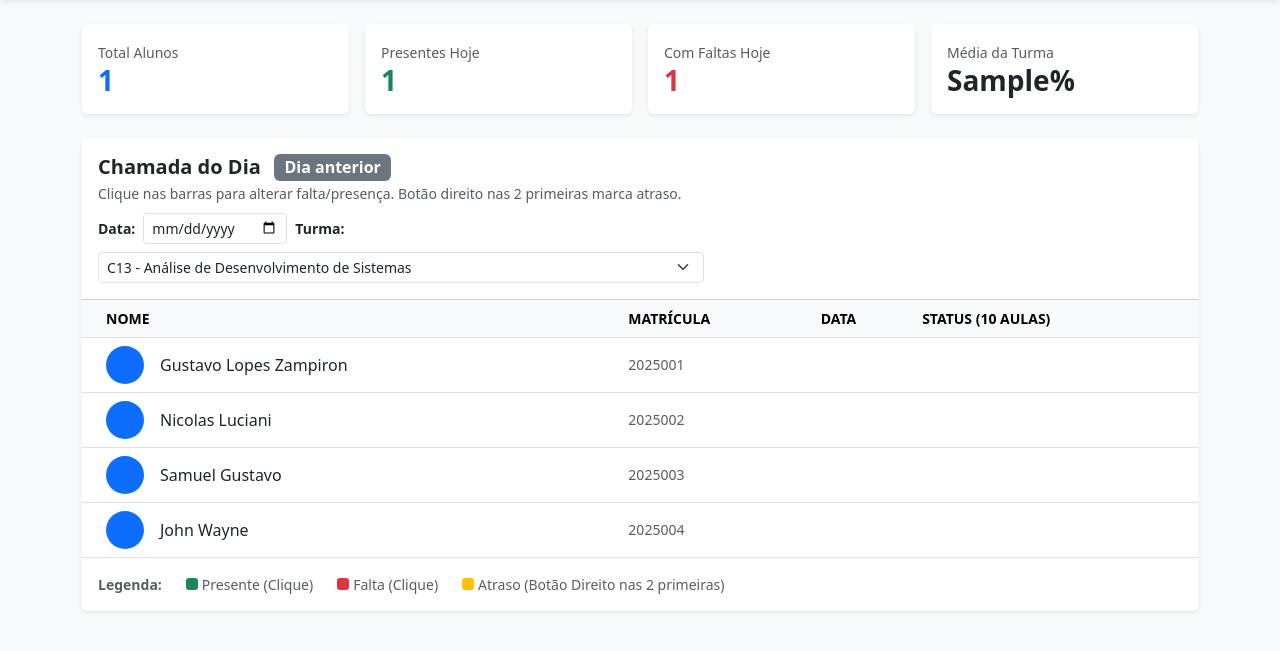
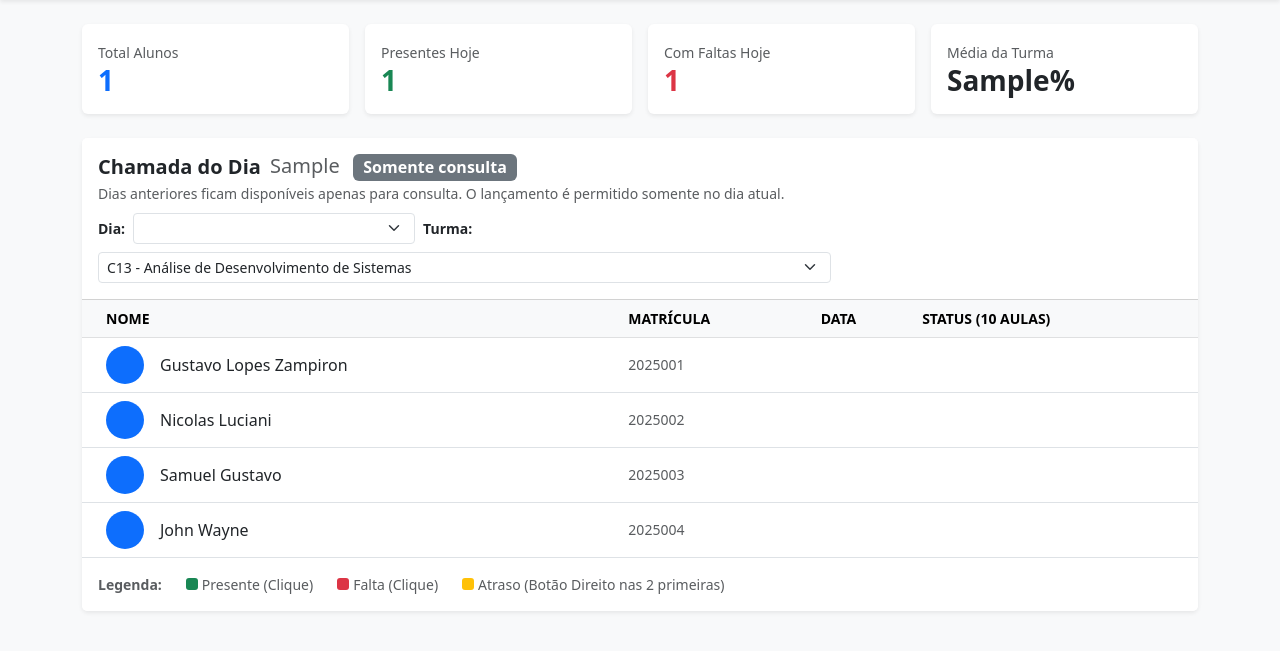
Before and after one commit to ZAMPIRON/tcc-frequencyon, a Flask app: template templates/professor/frequencia.html in a window 1280 px wide. Shown: the part 56-707 px from the top of the page. Run offline with Flask 3, Linux system fonts and the light colour scheme; the template is opened without the code that fills it: values that come from a table or form of the project are taken from there, most other values are stand-ins (such as "Sample title", 1, 10 or a date in 2020).

Commit message:
ajuste na tela de professor, falta a tela do aluno

```diff
--- a/templates/professor/frequencia.html
+++ b/templates/professor/frequencia.html
@@ -38,6 +38,16 @@
         .bar:hover {
             transform: scale(1.18);
             box-shadow: 0 2px 4px rgba(0, 0, 0, 0.2);
+        }
+
+        .bar-bloqueada {
+            cursor: pointer;
+            opacity: 0.72;
+        }
+
+        .bar-bloqueada:hover {
+            transform: none;
+            box-shadow: none;
         }
 
         /* Estados das barras */
@@ -117,16 +127,21 @@
                 <div class="d-flex align-items-center justify-content-between flex-wrap gap-2">
                     <div>
                         <h5 class="fw-bold mb-0">Chamada do Dia
-                            {% if not eh_hoje %}<span class="badge bg-secondary ms-2 fs-6">Dia anterior</span>{% endif %}
+                            <span class="text-muted fw-normal ms-1">{{ data_exibicao }}</span>
+                            {% if eh_hoje %}<span class="badge bg-success ms-2 fs-6">Hoje</span>{% else %}<span class="badge bg-secondary ms-2 fs-6">Somente consulta</span>{% endif %}
                         </h5>
-                        <small class="text-muted">Clique nas barras para alterar falta/presença. Botão direito nas 2 primeiras marca atraso.</small>
+                        <small class="text-muted">{% if pode_editar %}Clique nas barras para alterar falta/presença. Botão direito nas 2 primeiras marca atraso.{% else %}Dias anteriores ficam disponíveis apenas para consulta. O lançamento é permitido somente no dia atual.{% endif %}</small>
                     </div>
 
                     <form method="GET" action="{{ url_for('professor.chamada') }}" class="d-flex align-items-center gap-2 flex-wrap">
-                        <label class="form-label mb-0 small fw-bold text-nowrap">Data:</label>
-                        <input type="date" name="data" value="{{ data_iso }}" max="{{ hoje_iso }}"
-                               class="form-control form-control-sm" style="width:auto"
-                               onchange="this.form.submit()">
+                        <label class="form-label mb-0 small fw-bold text-nowrap">Dia:</label>
+                        <select name="data" class="form-select form-select-sm" style="width:auto" onchange="this.form.submit()">
+                            {% for dia in dias_semana %}
+                                <option value="{{ dia.iso }}" {% if dia.selecionado %}selected{% endif %} {% if not dia.disponivel %}disabled{% endif %}>
+                                    {{ dia.nome }} - {{ dia.display }}{% if not dia.disponivel %} (futuro){% endif %}
+                                </option>
+                            {% endfor %}
+                        </select>
                         <label class="form-label mb-0 small fw-bold text-nowrap">Turma:</label>
                         <select name="turma_id" class="form-select form-select-sm" onchange="this.form.submit()">
                             {% for turma in turmas %}
@@ -164,12 +179,11 @@
                                 <td>
                                     <div class="bar-container">
                                         {% for estado in aluno.status %}
-                                            <div class="bar {{ 'on' if estado == 'presente' else ('late' if estado == 'atraso' else 'off') }}"
+                                            <div class="bar {{ 'on' if estado == 'presente' else ('late' if estado == 'atraso' else 'off') }} {{ 'bar-bloqueada' if not pode_editar else '' }}"
                                                  data-aluno="{{ aluno.id }}"
                                                  data-barra="{{ loop.index0 }}"
-                                                 title="Aula {{ loop.index }}: {{ estado|capitalize }}"
-                                                 onclick="registrarClique(this)"
-                                                 oncontextmenu="registrarAtraso(event, this)"></div>
+                                                 title="Aula {{ loop.index }}: {{ estado|capitalize }}{% if pode_editar %} (alterável){% else %} (senha de administrador para alterar){% endif %}"
+                                                 onclick="registrarClique(this)" oncontextmenu="registrarAtraso(event, this)"></div>
                                         {% endfor %}
                                     </div>
                                 </td>
@@ -201,55 +215,94 @@
     </div>
 
     <script>
-        // Alterna entre Presente e Falta (Clique Esquerdo)
-        function registrarClique(elemento) {
-            const alunoId = elemento.getAttribute('data-aluno');
-            const barraIndice = elemento.getAttribute('data-barra');
+        const DATA_TELA = '{{ data_iso }}';
+        const PODE_EDITAR = {{ 'true' if pode_editar else 'false' }};
+        let SENHA_ADMIN_HISTORICO = '';
 
-            fetch(`/professor/toggle/${alunoId}/${barraIndice}?data={{ data_iso }}`, {
-                method: 'POST',
-                headers: { 'Content-Type': 'application/json' }
-            })
-            .then(res => res.json())
-            .then(data => {
-                if (data.erro) { alert(data.erro); return; }
+        function pedirSenhaAdmin() {
+            if (SENHA_ADMIN_HISTORICO) {
+                return SENHA_ADMIN_HISTORICO;
+            }
+
+            const senha = prompt('Digite a senha de um administrador para alterar esta chamada anterior:');
+            if (senha === null || senha.trim() === '') {
+                return null;
+            }
+
+            SENHA_ADMIN_HISTORICO = senha.trim();
+            return SENHA_ADMIN_HISTORICO;
+        }
+
+        function dadosPostagem() {
+            const dados = { data: DATA_TELA };
+
+            if (!PODE_EDITAR) {
+                const senha = pedirSenhaAdmin();
+                if (!senha) {
+                    return null;
+                }
+                dados.admin_senha = senha;
+            }
+
+            return dados;
+        }
+
+        async function enviarAlteracao(url, elemento) {
+            const dados = dadosPostagem();
+            if (!dados) {
+                return;
+            }
+
+            try {
+                const res = await fetch(url, {
+                    method: 'POST',
+                    headers: { 'Content-Type': 'application/json' },
+                    body: JSON.stringify(dados)
+                });
+                const data = await res.json();
+
+                if (!res.ok || data.erro) {
+                    if (res.status === 403 && data.erro && data.erro.includes('senha')) {
+                        SENHA_ADMIN_HISTORICO = '';
+                    }
+                    alert(data.erro || 'Não foi possível alterar a presença.');
+                    return;
+                }
+
                 atualizarBarra(elemento, data.estado);
                 if (data.media_frequencia !== undefined) {
                     atualizarMediaTurma(data.media_frequencia);
                 }
-            })
-            .catch(err => console.error('Erro ao alternar presença:', err));
+            } catch (err) {
+                console.error('Erro ao alterar presença:', err);
+            }
         }
 
-        // Alterna Atraso nas duas primeiras barras (Clique Botão Direito)
+        function registrarClique(elemento) {
+            const alunoId = elemento.getAttribute('data-aluno');
+            const barraIndice = elemento.getAttribute('data-barra');
+            enviarAlteracao(
+                `/professor/toggle/${alunoId}/${barraIndice}?data=${encodeURIComponent(DATA_TELA)}`,
+                elemento
+            );
+        }
+
         function registrarAtraso(event, elemento) {
-            event.preventDefault(); // Impede o menu do botão direito de abrir
-            const alunoId = elemento.getAttribute('data-aluno');
+            event.preventDefault();
+
             const barraIndice = parseInt(elemento.getAttribute('data-barra'));
-
             if (barraIndice > 1) {
-                return; // Atrasos são permitidos apenas nas aulas 1 e 2
+                alert('Atraso só pode ser marcado nas aulas 1 e 2.');
+                return;
             }
 
-            fetch(`/professor/atraso/${alunoId}/${barraIndice}?data={{ data_iso }}`, {
-                method: 'POST',
-                headers: { 'Content-Type': 'application/json' }
-            })
-            .then(res => res.json())
-            .then(data => {
-                if (data.erro) {
-                    alert(data.erro);
-                } else {
-                    atualizarBarra(elemento, data.estado);
-                    if (data.media_frequencia !== undefined) {
-                        atualizarMediaTurma(data.media_frequencia);
-                    }
-                }
-            })
-            .catch(err => console.error('Erro ao marcar atraso:', err));
+            const alunoId = elemento.getAttribute('data-aluno');
+            enviarAlteracao(
+                `/professor/atraso/${alunoId}/${barraIndice}?data=${encodeURIComponent(DATA_TELA)}`,
+                elemento
+            );
         }
 
-        // Função utilitária para mudar as classes CSS da barra
         function atualizarBarra(elemento, estado) {
             elemento.classList.remove('on', 'off', 'late');
             if (estado === 'presente') {
@@ -264,7 +317,6 @@
             }
         }
 
-        // Atualiza a média de frequência exibida no card do topo
         function atualizarMediaTurma(media) {
             const mediaEl = document.getElementById('media-frequencia-val');
             if (mediaEl) {
```
Also changed, not shown: instance/frequencyon.db.
